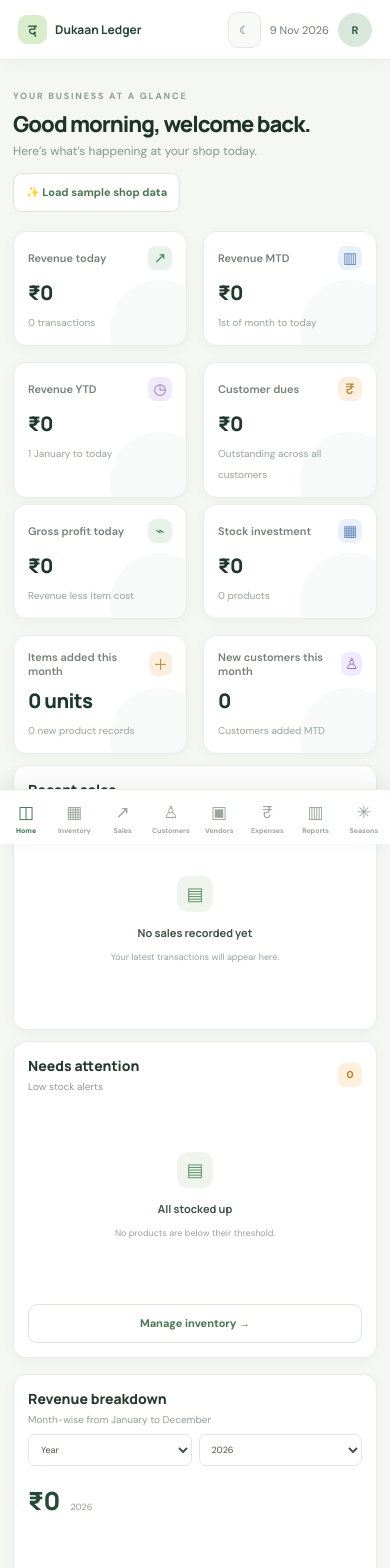
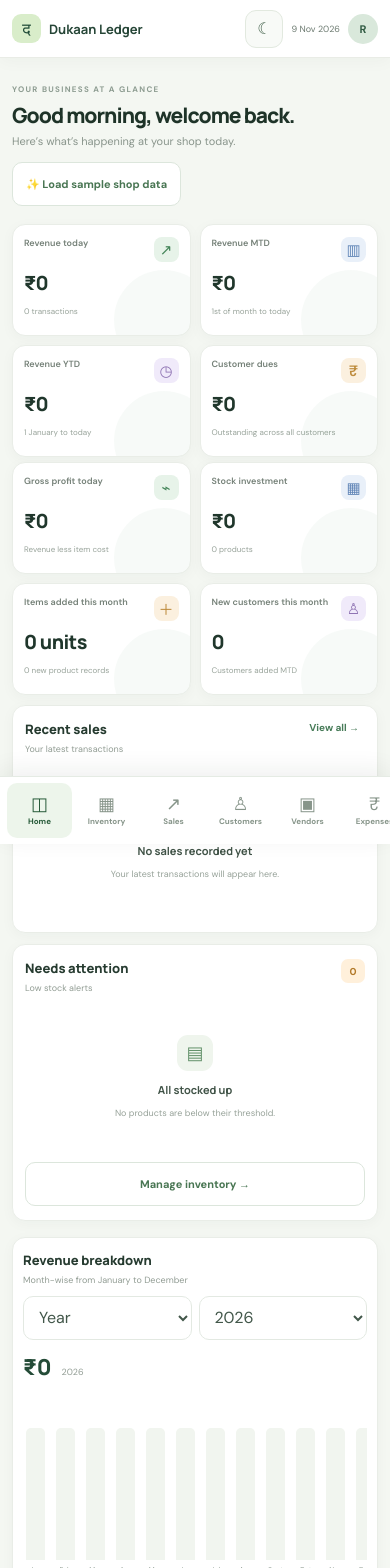
Before and after one commit to guptaria05/Dukaan-Ledger, a React (Vite) app: page / in a window 390 px wide. Shown: the top 1568 px of the page. Built offline with nearby package versions, Linux system fonts and the light colour scheme.

Commit message:
style: optimize shop dashboard for phone-first use

```diff
--- a/src/styles.css
+++ b/src/styles.css
@@ -215,3 +215,131 @@ footer{font-size:9px;padding-top:26px}
  .mobile-nav{box-shadow:0 -6px 24px rgba(25,48,31,.07);padding-top:9px}
  .theme-dark .mobile-nav{box-shadow:0 -6px 24px rgba(0,0,0,.2)}
 }
+
+
+/* Mobile-first shop workflow: touch targets, readable tables and thumb navigation */
+@media(max-width:740px){
+ html,body,#root{min-height:100%;width:100%;overflow-x:hidden}
+ body{font-size:14px;-webkit-text-size-adjust:100%}
+ main{width:100%;min-width:0;padding-bottom:84px}
+ .topbar{height:58px;padding:0 12px;gap:8px}
+ .mobile-brand{font-size:13px;white-space:nowrap}
+ .top-right{gap:8px;flex-shrink:0}
+ .top-right>span{font-size:9px;white-space:nowrap}
+ .top-right i{width:30px;height:30px;flex:0 0 30px}
+ .theme-toggle{height:38px;width:38px;min-width:38px;border-radius:11px;padding:0;display:grid;place-items:center;font-size:16px}
+ .theme-toggle span{display:none}
+ .content{width:100%;padding:18px 12px 20px;margin:0}
+ .heading{margin-bottom:15px}
+ .heading small{font-size:8px;letter-spacing:1.3px}
+ .heading h1{font-size:21px;line-height:1.25;margin:6px 0}
+ .heading p{font-size:11px;line-height:1.45}
+ .metrics{grid-template-columns:repeat(2,minmax(0,1fr));gap:9px;margin-bottom:10px}
+ .metric{min-height:112px;padding:12px 11px;border-radius:13px}
+ .metric-label{font-size:9px;gap:4px;align-items:flex-start}
+ .metric-icon{width:25px;height:25px;flex:0 0 25px}
+ .metric>strong{font-size:clamp(17px,5vw,21px);line-height:1.15;overflow-wrap:anywhere;margin:10px 0 5px}
+ .metric>small{font-size:8px;line-height:1.35}
+ .columns,.columns.work{display:grid;grid-template-columns:minmax(0,1fr);gap:11px}
+ .panel{min-width:0;width:100%;padding:14px 12px;border-radius:13px}
+ .panel h2,.quick h2{font-size:13px}
+ .panel-head{align-items:flex-start;flex-wrap:wrap;gap:9px;margin-bottom:12px}
+ .panel-head>div:first-child{min-width:0}
+ .panel-head p{font-size:9px;line-height:1.4}
+ .panel-head .search{width:100%;min-width:0}
+ .panel-head .search input{width:100%;min-width:0;font-size:16px}
+ .table-scroll{display:block;width:100%;max-width:100%;overflow-x:auto;overscroll-behavior-x:contain;-webkit-overflow-scrolling:touch;padding-bottom:4px}
+ table{min-width:600px;border-collapse:separate;border-spacing:0}
+ th{font-size:8px;padding:11px 9px;white-space:nowrap}
+ td{font-size:10px;padding:12px 9px;white-space:nowrap}
+ td b{font-size:10px}
+ td small{font-size:8px}
+ .customer-items{white-space:normal;min-width:135px;max-width:180px}
+ .toolbar{padding:12px;border-radius:12px;gap:10px}
+ .toolbar-actions{display:grid;grid-template-columns:1fr;gap:8px;width:100%}
+ .toolbar-actions .secondary,.toolbar>.secondary{width:100%;min-height:42px;height:auto;padding:10px;font-size:10px}
+ .inventory-summary{font-size:11px}
+ .inventory-summary span{font-size:9px}
+ .stack{gap:11px;min-width:0}
+ .form-panel form{gap:12px;margin-top:13px}
+ .field{gap:7px}
+ .field span{font-size:10px}
+ .field input,.field select,.search input,.chart-controls input,.chart-controls select{height:44px;min-height:44px;font-size:16px;padding:0 11px;border-radius:10px}
+ .field select[multiple]{height:120px;min-height:120px;padding:8px}
+ .two{grid-template-columns:minmax(0,1fr) minmax(0,1fr);gap:8px}
+ .primary,.secondary{min-height:44px;height:auto;padding:10px 13px;font-size:11px;border-radius:10px}
+ .form-panel .primary,.form-panel .secondary{width:100%}
+ .full{margin-top:5px}
+ .search{min-height:44px;padding-left:10px}
+ .search input{border:0!important;box-shadow:none!important}
+ .chart-panel{padding:13px 10px}
+ .chart-panel .panel-head{display:flex;flex-direction:column;align-items:stretch}
+ .chart-controls{display:grid;grid-template-columns:1fr 1fr;width:100%;gap:7px}
+ .chart-total{margin:9px 0 12px;flex-wrap:wrap}
+ .chart-total strong{font-size:22px}
+ .bar-chart{height:185px;gap:5px;overflow-x:auto;overflow-y:hidden;padding-top:5px}
+ .bar-col{flex:0 0 25px;min-width:25px}
+ .bar-track{height:132px;width:19px}
+ .bar-value{font-size:6px}
+ .bar-col small{font-size:7px}
+ .quick{grid-template-columns:repeat(2,minmax(0,1fr));gap:8px;padding:12px;margin-top:11px}
+ .quick>div{grid-column:1/-1}
+ .quick button{min-height:82px;padding:11px;border-radius:11px;font-size:10px}
+ .quick button span{font-size:19px;margin-bottom:5px}
+ .quick button b{font-size:10px}
+ .report{max-width:none}
+ .report-row{font-size:10px;gap:12px}
+ .net{font-size:10px;gap:12px}
+ .net b{font-size:18px}
+ .season-banner{padding:14px}
+ .season-banner p{font-size:9px;line-height:1.45;max-width:260px}
+ .season-card{padding:12px 0}
+ .season-items{line-height:1.5;overflow-wrap:anywhere}
+ .empty{padding:28px 10px}
+ .empty p{font-size:9px}
+ .mobile-nav{
+  display:flex;justify-content:flex-start;align-items:stretch;
+  gap:2px;inset:auto 0 0;width:100%;height:68px;
+  overflow-x:auto;overflow-y:hidden;overscroll-behavior-x:contain;
+  -webkit-overflow-scrolling:touch;scrollbar-width:none;
+  padding:6px 7px calc(6px + env(safe-area-inset-bottom));
+  background:rgba(255,255,255,.97);backdrop-filter:blur(16px);
+  border-top:1px solid #e5ebe4;z-index:20
+ }
+ .mobile-nav::-webkit-scrollbar{display:none}
+ .mobile-nav button{
+  flex:0 0 65px;min-width:65px;min-height:52px;
+  display:flex;flex-direction:column;align-items:center;justify-content:center;
+  gap:4px;border:0;border-radius:10px;padding:5px 3px;
+  color:#87958a;background:transparent;scroll-snap-align:start
+ }
+ .mobile-nav button span{font-size:18px;line-height:1}
+ .mobile-nav small{font-size:8px;line-height:1.1;font-weight:700;white-space:nowrap}
+ .mobile-nav button.chosen{color:#285b3a;background:#edf5eb}
+ .toast{left:10px;right:10px;bottom:78px;padding:12px;font-size:11px}
+ footer{padding:18px 2px 5px;font-size:8px;line-height:1.5}
+}
+@media(max-width:380px){
+ .content{padding-inline:9px}
+ .metrics{gap:7px}
+ .metric{padding:10px;min-height:106px}
+ .metric-label{font-size:8px}
+ .metric>strong{font-size:17px}
+ .two{grid-template-columns:1fr}
+ .mobile-brand{font-size:11px}
+ .mobile-brand .logo{width:27px;height:27px}
+ .top-right>span{display:none}
+ .mobile-nav button{flex-basis:61px;min-width:61px}
+}
+@media(min-width:741px) and (max-width:1050px){
+ .sidebar{width:205px;padding-inline:13px}
+ main{margin-left:205px}
+ .content{padding:27px 20px}
+ .metrics{grid-template-columns:repeat(2,minmax(0,1fr))}
+ .columns{grid-template-columns:minmax(0,1.2fr) minmax(245px,.8fr)}
+}
+@media(prefers-reduced-motion:reduce){
+ .panel,.metric,.quick button,.primary,.secondary{transition:none!important}
+}
+.theme-dark .mobile-nav{background:rgba(25,40,32,.97);border-color:#304638}
+.theme-dark .mobile-nav button.chosen{background:#294333;color:#b7dfbd}
```
